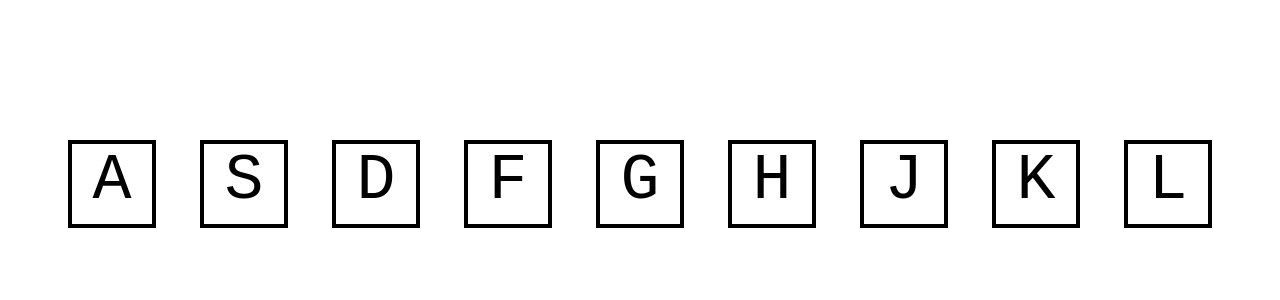
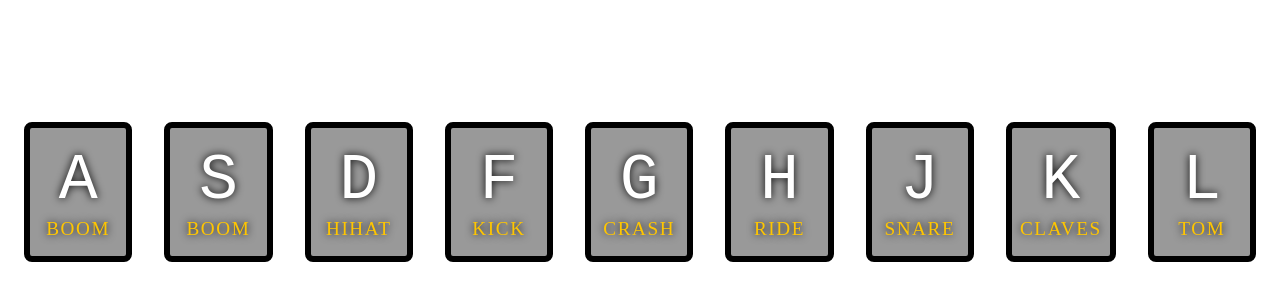
Before and after one commit to mostafa-K-raihan/JS, a plain HTML site: page drumkit/index.html in a window 1280 px wide. Shown: the part 216-516 px from the top of the page. Drawn offline with Linux system fonts and the light colour scheme.

Commit message:
css modification

```diff
--- a/drumkit/index.html
+++ b/drumkit/index.html
@@ -12,30 +12,39 @@
     <div id="wrapper">
         <div data-key="A" class="key">
             <kbd>A</kbd>
+            <div class="sound">Boom</div>
         </div>
         <div data-key="S" class="key">
             <kbd>S</kbd>
+            <div class="sound">Boom</div>
         </div>
         <div data-key="D" class="key">
             <kbd>D</kbd>
+            <div class="sound">Hihat</div>
         </div>
         <div data-key="F" class="key">
             <kbd>F</kbd>
+            <div class="sound">Kick</div>
         </div>
         <div data-key="G" class="key">
             <kbd>G</kbd>
+            <div class="sound">Crash</div>
         </div>
         <div data-key="H" class="key">
             <kbd>H</kbd>
+            <div class="sound">Ride</div>
         </div>
         <div data-key="J" class="key">
             <kbd>J</kbd>
+            <div class="sound">Snare</div>
         </div>
         <div data-key="K" class="key">
             <kbd>K</kbd>
+            <div class="sound">Claves</div>
         </div>
         <div data-key="L" class="key">
             <kbd>L</kbd>
+            <div class="sound">Tom</div>
         </div>
     </div>
    <audio data-key="A" src="audio/boom.wav"></audio>
--- a/drumkit/main.css
+++ b/drumkit/main.css
@@ -7,21 +7,33 @@ body{
     box-shadow: 0 0 5px #ffc600;
 }
 .key {
-    transition: all 0.07s;
-    border: 4px solid black;
-    width: 80px;
-    height: 80px;
+    width: 10rem;
+    color: white;
+    background-color: rgba(0,0,0,0.4);
+    font-size: 1.5rem;
+    margin: 1rem;
+    border: .4rem solid black;
+    border-radius: .5rem;
+    text-shadow: 0 0 .5rem black;
     text-align: center;
-    margin: 20px;
-    display: inline-block;
+    padding: 1rem .5rem;
+    transition: all 0.07s ease-in;
 }
 #wrapper {
-    position: relative;
-    top: 50%;
-    transform: translateY(-50%);
+    display: flex;
+    justify-content: center;
+    min-height: 100vh;
+    align-items: center;
+
 }
 kbd {
     font-size: 65px;
     margin: auto;
 
 }
+.sound{
+    font-size: 1.2rem;
+    text-transform: uppercase;
+    letter-spacing: .1rem;
+    color: #ffc600;
+}
```
